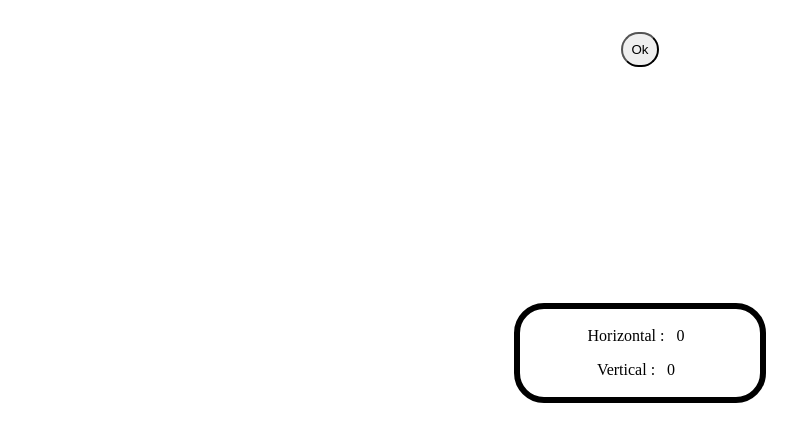
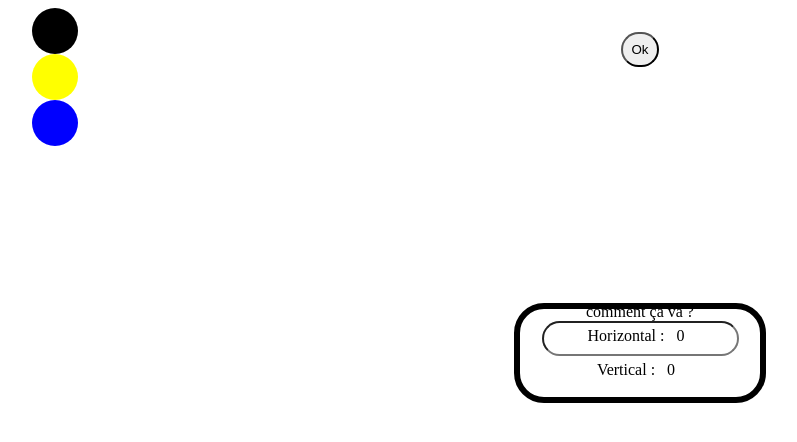
Before and after one commit to Bixroww/javascript-first-try, a plain HTML site: page js/index.html in a window 1280 px wide. Shown: the whole page, without its empty margins (0-797 px from the left). Drawn offline with Linux system fonts and the light colour scheme.

Commit message:
Update index.html

```diff
--- a/js/index.html
+++ b/js/index.html
@@ -14,13 +14,21 @@
         <br>
         <img src="./yoru.jpg" id="img" alt="yoruichi">
     </div>
-
-    <div>
+  <div>
         <div class="mouseEvent">
             <div>Horizontal  : <span class="horizontal">0</span></div>
             <div>Vertical    : <span class="vertical">0</span></div>
         </div>
+        <label for="input"> comment ça va ?</label>
+        <br>
+        <input type="text" id="input">
+        <div id="result"></div>
     </div>
+        <div class="themeContainer">
+            <div class="theme" id="dark"></div>
+            <div class="theme" id="yellow"></div>
+            <div class="theme" id="blue"></div>
+        </div>
     <script src="index.js"> </script>
 </body>
 </html>
```
